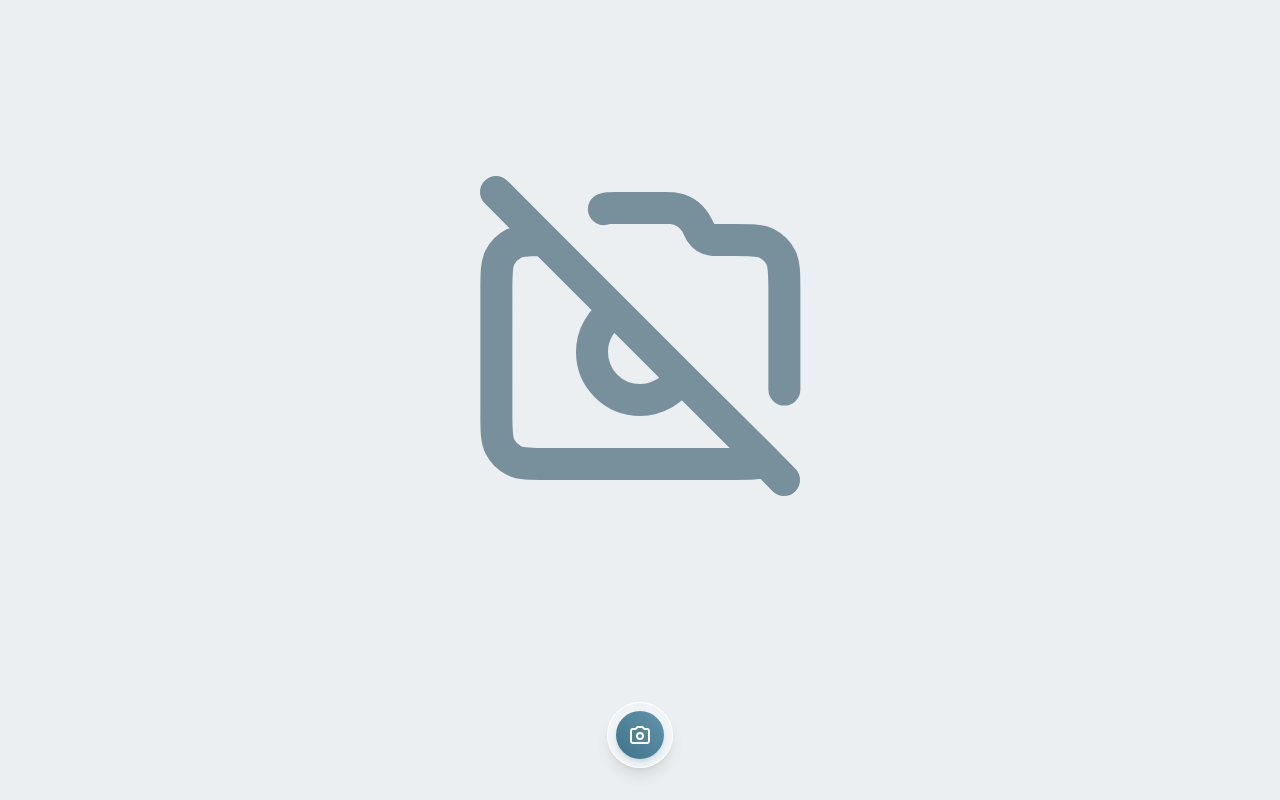
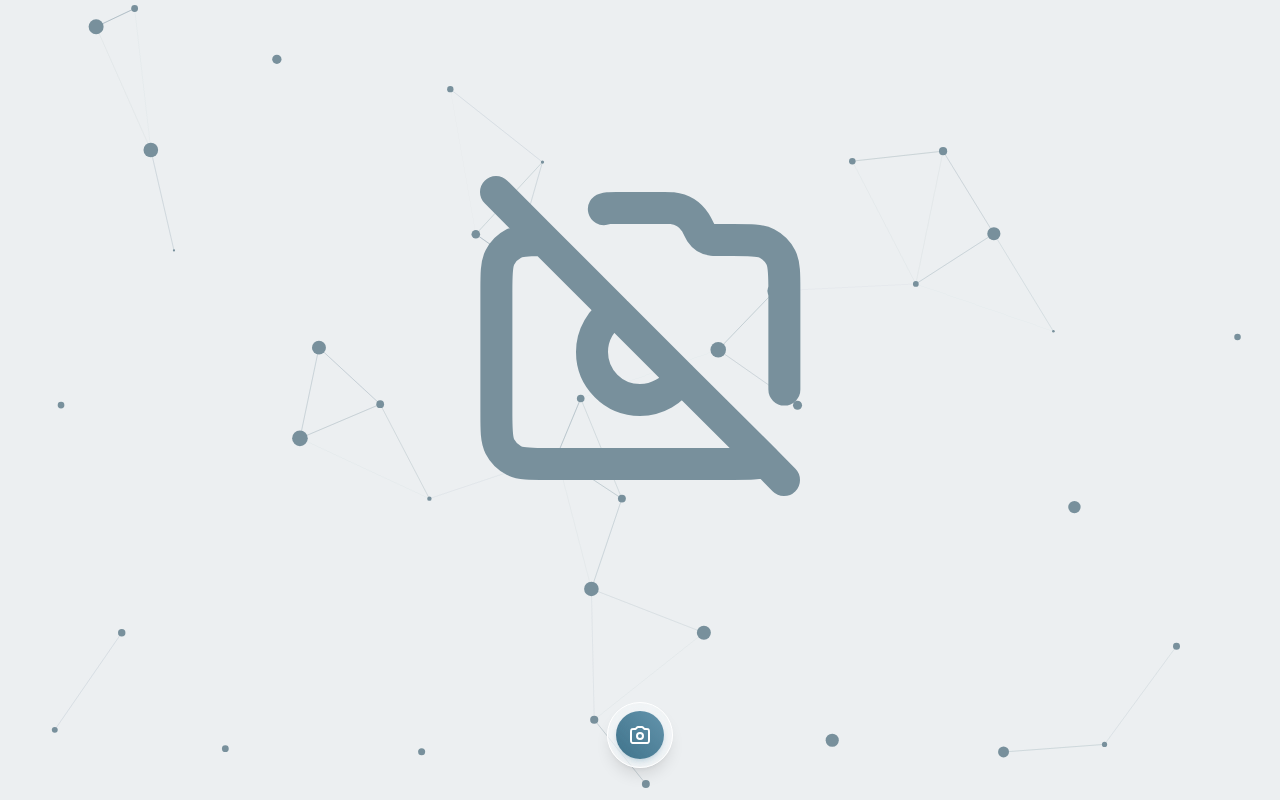
Before and after one commit to sumitsahoo/barcode-scanner, a React (Vite) app: page / in a window 1280 px wide. Built offline with nearby package versions, Linux system fonts and the light colour scheme.

Commit message:
feat: Add @tsparticles/react and @tsparticles/slim dependencies for particle effects

```diff
--- a/package.json
+++ b/package.json
@@ -18,9 +18,12 @@
   "dependencies": {
     "@heroicons/react": "^2.1.4",
     "@material-tailwind/react": "^2.1.9",
+    "@tsparticles/react": "^3.0.0",
+    "@tsparticles/slim": "^3.4.0",
     "@undecaf/zbar-wasm": "^0.11.0",
     "react": "^18.3.1",
-    "react-dom": "^18.3.1"
+    "react-dom": "^18.3.1",
+    "tsparticles": "^3.4.0"
   },
   "devDependencies": {
     "@biomejs/biome": "1.8.2",
--- a/src/App.jsx
+++ b/src/App.jsx
@@ -1,7 +1,100 @@
+import Particles, { initParticlesEngine } from "@tsparticles/react";
+import { loadSlim } from "@tsparticles/slim";
+import { useEffect, useState } from "react";
 import BarcodeScanner from "./components/BarcodeScanner";
 
-function App() {
-  return <BarcodeScanner />;
-}
+const App = () => {
+  const [_init, setInit] = useState(false);
+  // this should be run only once per application lifetime
+  useEffect(() => {
+    initParticlesEngine(async (engine) => {
+      // you can initiate the tsParticles instance (engine) here, adding custom shapes or presets
+      // this loads the tsparticles package bundle, it's the easiest method for getting everything ready
+      // starting from v2 you can add only the features you need reducing the bundle size
+      //await loadAll(engine);
+      //await loadFull(engine);
+      await loadSlim(engine);
+      //await loadBasic(engine);
+    }).then(() => {
+      setInit(true);
+    });
+  }, []);
+
+  const particlesLoaded = (container) => {
+    console.log(container);
+  };
+
+  const options = {
+    background: {
+      color: "#eceff1",
+    },
+    particles: {
+      number: {
+        value: 80,
+        density: {
+          enable: true,
+          area: 800,
+        },
+      },
+      color: {
+        value: ["#78909C"],
+      },
+      shape: {
+        type: "circle",
+      },
+      opacity: {
+        value: 1,
+      },
+      size: {
+        value: { min: 1, max: 8 },
+      },
+      links: {
+        enable: true,
+        distance: 150,
+        color: "#78909C",
+        opacity: 0.4,
+        width: 1,
+      },
+      move: {
+        enable: true,
+        speed: 1,
+        direction: "none",
+        random: false,
+        straight: false,
+        outModes: "out",
+      },
+    },
+    interactivity: {
+      events: {
+        onHover: {
+          enable: true,
+          mode: "grab",
+        },
+        onClick: {
+          enable: true,
+          mode: "push",
+        },
+      },
+      modes: {
+        grab: {
+          distance: 140,
+          links: {
+            opacity: 1,
+          },
+        },
+        push: {
+          quantity: 4,
+        },
+      },
+    },
+  };
+
+  return (
+    <div className="App">
+      <Particles options={options} init={particlesLoaded} />
+      <BarcodeScanner />
+    </div>
+  );
+};
 
 export default App;
--- a/src/components/BarcodeScanner.jsx
+++ b/src/components/BarcodeScanner.jsx
@@ -348,7 +348,7 @@ const BarcodeScanner = () => {
   }, []);
 
   return (
-    <div className="relative w-full h-dvh grid grid-cols-1 gap-6 place-items-center overflow-hidden bg-blue-gray-50">
+    <div className="relative w-full h-dvh grid grid-cols-1 gap-6 place-items-center overflow-hidden">
       <div className="flex justify-center items-center relative">
         <img
           src={`${process.env.VITE_APP_BASE_PATH}images/ic-camera-closed.svg`}
```
Also changed, not shown: 1 other file (tests, documents, lock files or other folders).
